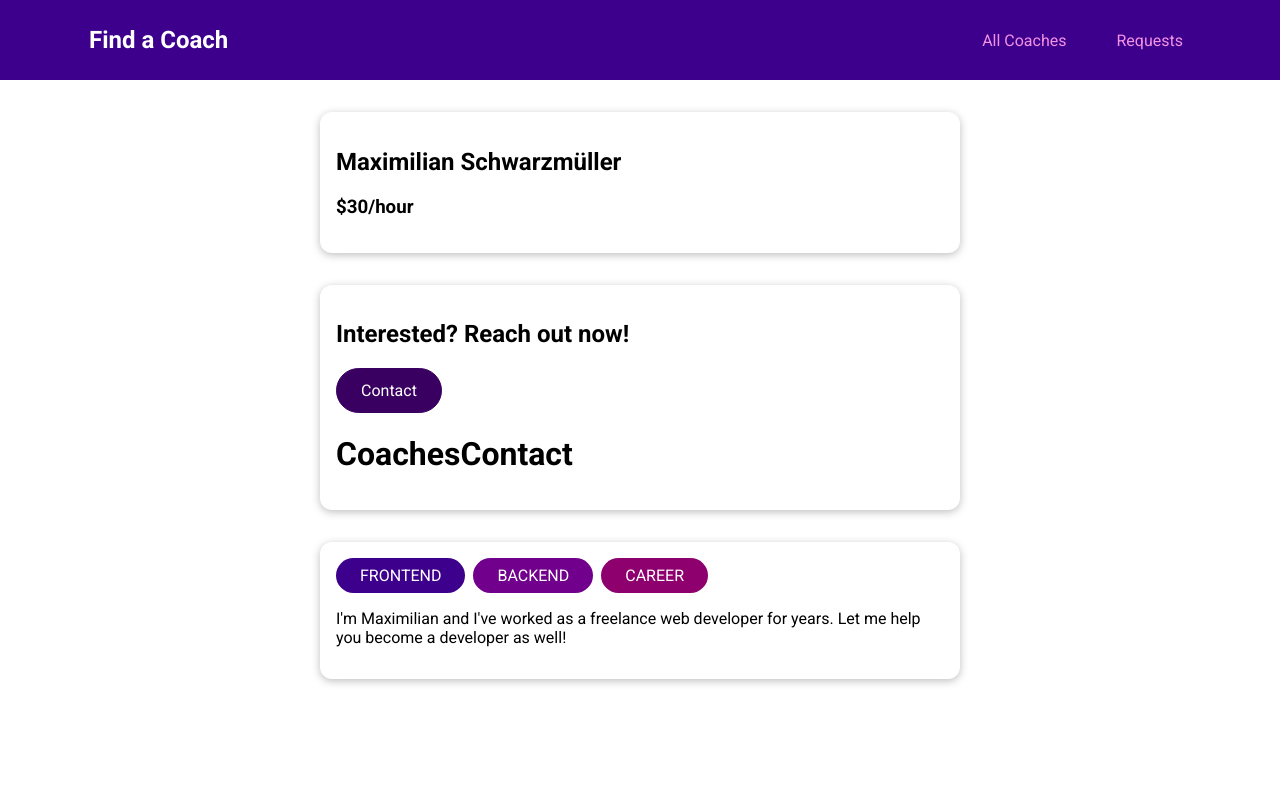
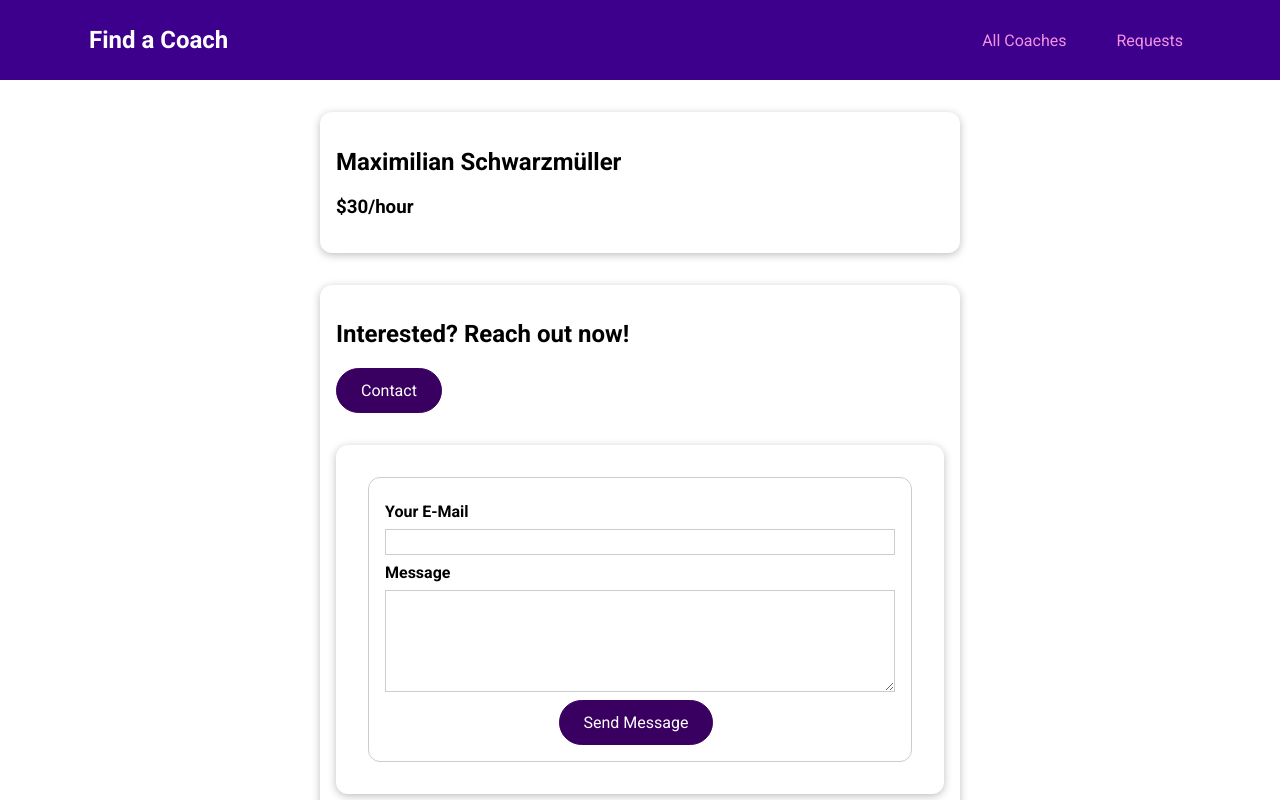
Before and after one commit to eagleduk/vue-perfect-guide, a Vue app in the folder 16. coach finder/vue-project/: page /coaches/c1/contact in a window 1280 px wide. Shown: the top 800 px of the page. Built offline with nearby package versions, Linux system fonts and the light colour scheme.

Commit message:
16. coach finder > Reguest to Coaches

```diff
--- /dev/null
+++ b/16. coach finder/vue-project/src/components/requests/RequestItem.vue
@@ -0,0 +1,42 @@
+<template>
+  <li>
+    <a :href="mailURL">{{ email }}</a>
+    <p>
+      {{ message }}
+    </p>
+  </li>
+</template>
+
+<script>
+export default {
+  props: ["email", "message"],
+  computed: {
+    mailURL() {
+      return "mailto:" + this.email;
+    },
+  },
+};
+</script>
+
+<style scoped>
+li {
+  margin: 1rem 0;
+  border: 1px solid #ccc;
+  padding: 1rem;
+}
+
+a {
+  color: #3d008d;
+  text-decoration: none;
+  font-weight: bold;
+}
+
+a:hover,
+a:active {
+  color: #8d007a;
+}
+
+p {
+  margin: 0.5rem 0 0 0;
+}
+</style>
--- a/16. coach finder/vue-project/src/pages/coaches/CoachesContact.vue
+++ b/16. coach finder/vue-project/src/pages/coaches/CoachesContact.vue
@@ -1,7 +1,103 @@
 <template>
-  <h1>CoachesContact</h1>
+  <section>
+    <base-card>
+      <form @submit.prevent="submit">
+        <div class="form-control">
+          <label id="email"> Your E-Mail </label>
+          <input type="email" id="email" v-model.trim="email" />
+        </div>
+
+        <div class="form-control">
+          <label id="message"> Message </label>
+          <textarea id="message" rows="5" v-model.trim="message"></textarea>
+        </div>
+
+        <p class="errors" v-if="inValid">
+          Please enter a valid email and message.
+        </p>
+
+        <div class="actions">
+          <base-button> Send Message </base-button>
+        </div>
+      </form>
+    </base-card>
+  </section>
 </template>
 
 <script>
-export default {};
+export default {
+  data() {
+    return {
+      email: "",
+      message: "",
+      inValid: false,
+    };
+  },
+  methods: {
+    submit() {
+      if (
+        this.email.length === 0 ||
+        !this.email.includes("@") ||
+        this.message.length === 0
+      ) {
+        this.inValid = true;
+        return;
+      }
+      const id = this.$route.params.id;
+
+      const request = {
+        email: this.email,
+        message: this.message,
+        coachId: id,
+      };
+      this.$store.dispatch("requests/add", request);
+
+      this.$router.replace("/coaches");
+    },
+  },
+};
 </script>
+
+<style scoped>
+form {
+  margin: 1rem;
+  border: 1px solid #ccc;
+  border-radius: 12px;
+  padding: 1rem;
+}
+
+.form-control {
+  margin: 0.5rem 0;
+}
+
+label {
+  font-weight: bold;
+  margin-bottom: 0.5rem;
+  display: block;
+}
+
+input,
+textarea {
+  display: block;
+  width: 100%;
+  font: inherit;
+  border: 1px solid #ccc;
+  padding: 0.15rem;
+}
+
+input:focus,
+textarea:focus {
+  border-color: #3d008d;
+  background-color: #faf6ff;
+  outline: none;
+}
+
+.errors {
+  font-weight: bold;
+  color: red;
+}
+
+.actions {
+  text-align: center;
+}
+</style>
--- a/16. coach finder/vue-project/src/pages/coaches/CoachesDetail.vue
+++ b/16. coach finder/vue-project/src/pages/coaches/CoachesDetail.vue
@@ -5,7 +5,7 @@
   </base-card>
   <base-card>
     <h2>Interested? Reach out now!</h2>
-    <base-button>Contact</base-button>
+    <base-button :to="contactURL">Contact</base-button>
     <router-view></router-view>
   </base-card>
   <base-card>
@@ -29,7 +29,7 @@ export default {
   },
   created() {
     const id = this.$route.params.id;
-    console.log(id, this.$store.getters["coaches/coaches"]);
+
     this.coach = this.$store.getters["coaches/coaches"].find(
       (c) => c.id === id
     );
@@ -38,6 +38,10 @@ export default {
     fullName() {
       return this.coach.firstName + " " + this.coach.lastName;
     },
+    contactURL() {
+      console.log(this.$route);
+      return this.$route.path + "/contact";
+    },
   },
 };
 </script>
--- a/16. coach finder/vue-project/src/pages/requests/TheRequest.vue
+++ b/16. coach finder/vue-project/src/pages/requests/TheRequest.vue
@@ -1,5 +1,51 @@
-<template>Request</template>
+<template>
+  <section>
+    <base-card>
+      <header>
+        <h2>Requests Received</h2>
+      </header>
+
+      <ul>
+        <request-item
+          v-for="request in requests"
+          :key="request.id"
+          :email="request.email"
+          :message="request.message"
+        >
+        </request-item>
+      </ul>
+    </base-card>
+  </section>
+</template>
 
 <script>
-export default {};
+import RequestItem from "../../components/requests/RequestItem.vue";
+
+export default {
+  components: {
+    RequestItem,
+  },
+  computed: {
+    requests() {
+      return this.$store.getters["requests/requests"];
+    },
+  },
+};
 </script>
+
+<style scoped>
+header {
+  text-align: center;
+}
+
+ul {
+  list-style: none;
+  margin: 2rem auto;
+  padding: 0;
+  max-width: 30rem;
+}
+
+h3 {
+  text-align: center;
+}
+</style>
--- a/16. coach finder/vue-project/src/store/index.js
+++ b/16. coach finder/vue-project/src/store/index.js
@@ -1,10 +1,12 @@
 import { createStore } from "vuex";
 
-import Coaches from "./coaches/index.js";
+import coaches from "./coaches/index.js";
+import requests from "./requests/index.js";
 
 export default createStore({
   modules: {
-    coaches: Coaches,
+    coaches,
+    requests,
   },
   state() {
     return {
--- /dev/null
+++ b/16. coach finder/vue-project/src/store/requests/actions.js
@@ -0,0 +1,8 @@
+export default {
+  add(context, data) {
+    context.commit("add", {
+      ...data,
+      id: Date.now(),
+    });
+  },
+};
--- /dev/null
+++ b/16. coach finder/vue-project/src/store/requests/getters.js
@@ -0,0 +1,6 @@
+export default {
+  requests(state, _, _2, rootGetters) {
+    const userId = rootGetters.getUserId;
+    return state.requests.filter((request) => request.coachId === userId);
+  },
+};
--- /dev/null
+++ b/16. coach finder/vue-project/src/store/requests/index.js
@@ -0,0 +1,15 @@
+import actions from "./actions.js";
+import getters from "./getters.js";
+import mutations from "./mutations.js";
+
+export default {
+  namespaced: true,
+  state() {
+    return {
+      requests: [],
+    };
+  },
+  actions,
+  getters,
+  mutations,
+};
--- /dev/null
+++ b/16. coach finder/vue-project/src/store/requests/mutations.js
@@ -0,0 +1,5 @@
+export default {
+  add(state, payload) {
+    state.requests.push(payload);
+  },
+};
```
